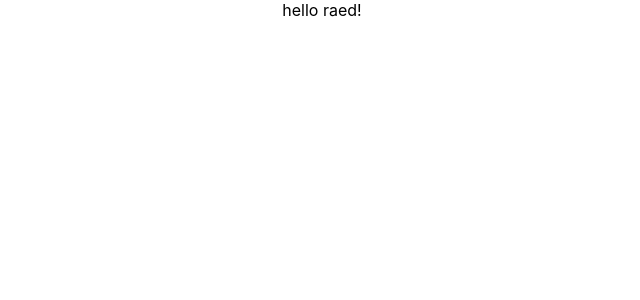
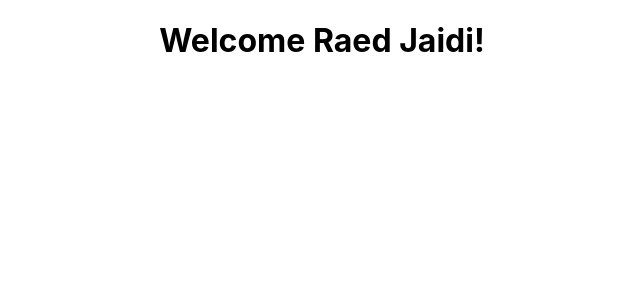
Before and after one commit to Raedjd/ReactJs-learn, a React (Create React App) app: page / in a window 1280 px wide. Shown: the top 300 px of the page, without its empty margins (318-958 px from the left). Built offline with nearby package versions, Linux system fonts and the light colour scheme.

Commit message:
add a component

```diff
--- a/src/App.js
+++ b/src/App.js
@@ -1,11 +1,11 @@
 import logo from './logo.svg';
 import './App.css';
-
+import {Greet} from './Components/Greet';
 function App() {
   const name= "raed"
   return (
     <div className="App">
-      hello {name}!
+      <Greet></Greet>
     </div>
   );
 }
--- /dev/null
+++ b/src/Components/Greet.js
@@ -0,0 +1,8 @@
+import React from "react";
+
+/* function Greet(){
+    return <h1>Hello Read Jaidi!</h1>
+} */
+
+export const Greet = () => <h1>Welcome Raed Jaidi!</h1>
+//export default Greet;
```
